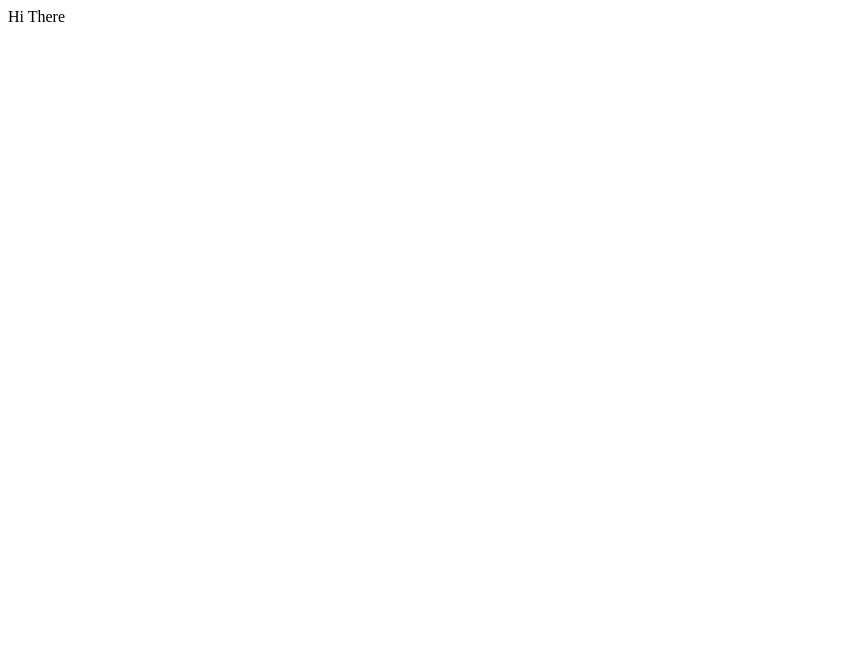
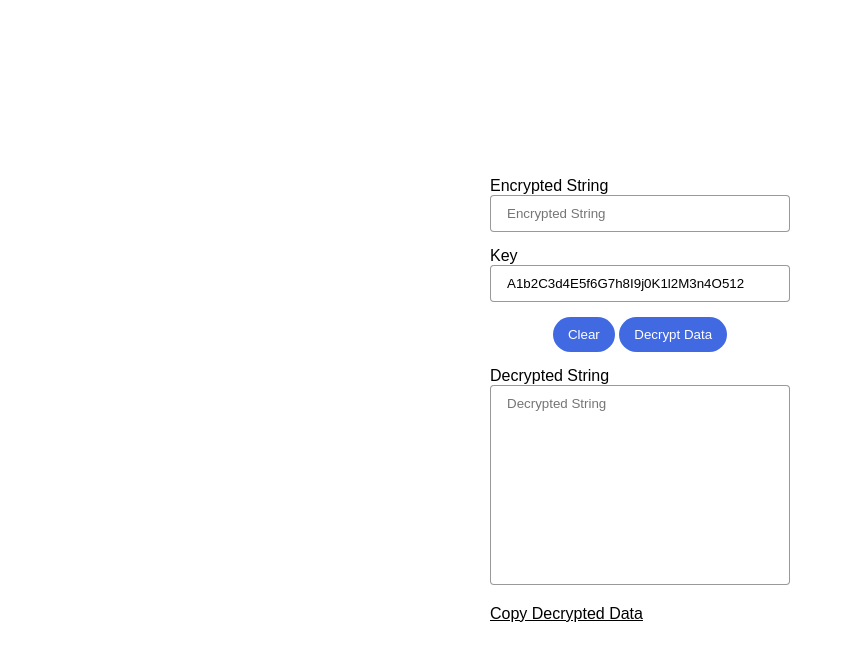
Before and after one commit to RagulLingan/staticApp, a plain HTML site: page index.html in a window 1280 px wide. Shown: the whole page, without its empty margins (0-845 px from the left). Drawn offline with Linux system fonts and the light colour scheme.

Commit message:
Update index.html

```diff
--- a/index.html
+++ b/index.html
@@ -1,5 +1,135 @@
-<html>
-  <body>
-    Hi There
-  </body>
+<!DOCTYPE html>
+<html lang="en">
+
+<head>
+    <meta charset="UTF-8">
+    <meta name="viewport" content="width=device-width, initial-scale=1.0">
+    <title>Document</title>
+    <style>
+        * {
+            font-family: sans-serif;
+            box-sizing: border-box;
+        }
+        label {
+            display: block;
+        }
+        input,
+        textarea {
+            padding: 10px 16px;
+            border: 1px solid #5559;
+            border-radius: 4px;
+            min-width: 300px;
+        }
+        button{
+            background: royalblue;
+            padding: 10px 15px;
+            color: #fff;
+            border: none;
+            border-radius: 50px;
+            cursor: pointer;
+        }
+        button:hover{
+            filter: brightness(.9);
+        }
+        .row{
+            display: flex;
+            flex-direction: column;
+            gap: 15px;
+            justify-content: center;
+            align-items: center;
+            min-height: 100vh;
+        }
+        textarea{
+            resize: none;
+            min-height: 200px;
+        }
+    </style>
+</head>
+
+<body>
+    <div class="row">
+        <div>
+            <label for="encrypt-string">Encrypted String</label>
+            <input type="text" name="encrypt-string" id="encrypt-string" placeholder="Encrypted String">
+        </div>
+        <div>
+            <label for="key">Key</label>
+            <input type="search" name="" id="key" value="A1b2C3d4E5f6G7h8I9j0K1l2M3n4O512">
+        </div>
+        <div>
+            <button type="button" onclick="clearFields()">Clear</button>
+            <button type="button" onclick="encrypt()">Decrypt Data</button>
+        </div>
+        <div>
+            <label for="decrypt-data">Decrypted String</label>
+            <textarea name="decrypt-data" id="decrypt-data" placeholder="Decrypted String"></textarea>
+
+
+            <p onclick="copyData()" style="cursor: pointer;"><u>Copy Decrypted Data</u></p>
+        </div>
+    </div>
+
+    <script>
+        const clearFields = () =>{
+            document.getElementById("encrypt-string").value = "";
+            document.getElementById("decrypt-data").value = "";
+        }
+        const copyData = () =>{
+            document.getElementById("decrypt-data").select();
+            document.execCommand('copy');
+            alert("Decrypted Data Copied.!")
+        }
+        const encrypt = async () => {
+            const val = document.getElementById("encrypt-string").value;
+            const key = document.getElementById("key").value;
+            await decryptData(val, key).then((val) => {
+                document.getElementById("decrypt-data").value = val;
+                console.log("decryptData val", val)
+            }).catch((err) => {
+                console.log("decryptData error", err)
+            })
+        }
+        function encryptData(plaintext, key) {
+            const iv = window.crypto.getRandomValues(new Uint8Array(16)); // Generate a random IV
+            const keyBytes = new TextEncoder().encode(key);
+            const plaintextBytes = new TextEncoder().encode(plaintext);
+
+            return window.crypto.subtle
+                .importKey("raw", keyBytes, { name: "AES-CBC" }, false, ["encrypt"])
+                .then((cryptoKey) =>
+                    window.crypto.subtle.encrypt({ name: "AES-CBC", iv }, cryptoKey, plaintextBytes)
+                )
+                .then((encryptedBuffer) => {
+                    const encryptedBytes = new Uint8Array(encryptedBuffer);
+                    const combined = new Uint8Array(iv.length + encryptedBytes.length);
+                    combined.set(iv);
+                    combined.set(encryptedBytes, iv.length);
+                    return btoa(String.fromCharCode(...combined)); // Return Base64-encoded ciphertext
+                })
+                .catch((err) => {
+                    console.error("Encryption failed:", err);
+                    throw err;
+                });
+        }
+
+        function decryptData(ciphertext, key) {
+            const data = Uint8Array.from(atob(ciphertext), (c) => c.charCodeAt(0));
+            const iv = data.slice(0, 16);
+            const encryptedBytes = data.slice(16);
+            const keyBytes = new TextEncoder().encode(key);
+
+            return window.crypto.subtle
+                .importKey("raw", keyBytes, { name: "AES-CBC" }, false, ["decrypt"])
+                .then((cryptoKey) =>
+                    window.crypto.subtle.decrypt({ name: "AES-CBC", iv }, cryptoKey, encryptedBytes)
+                )
+                .then((buffer) => new TextDecoder().decode(buffer))
+                .catch((err) => {
+                    console.error("Decryption failed:", err);
+                    throw err;
+                });
+        }
+    </script>
+</body>
+
 </html>
```
